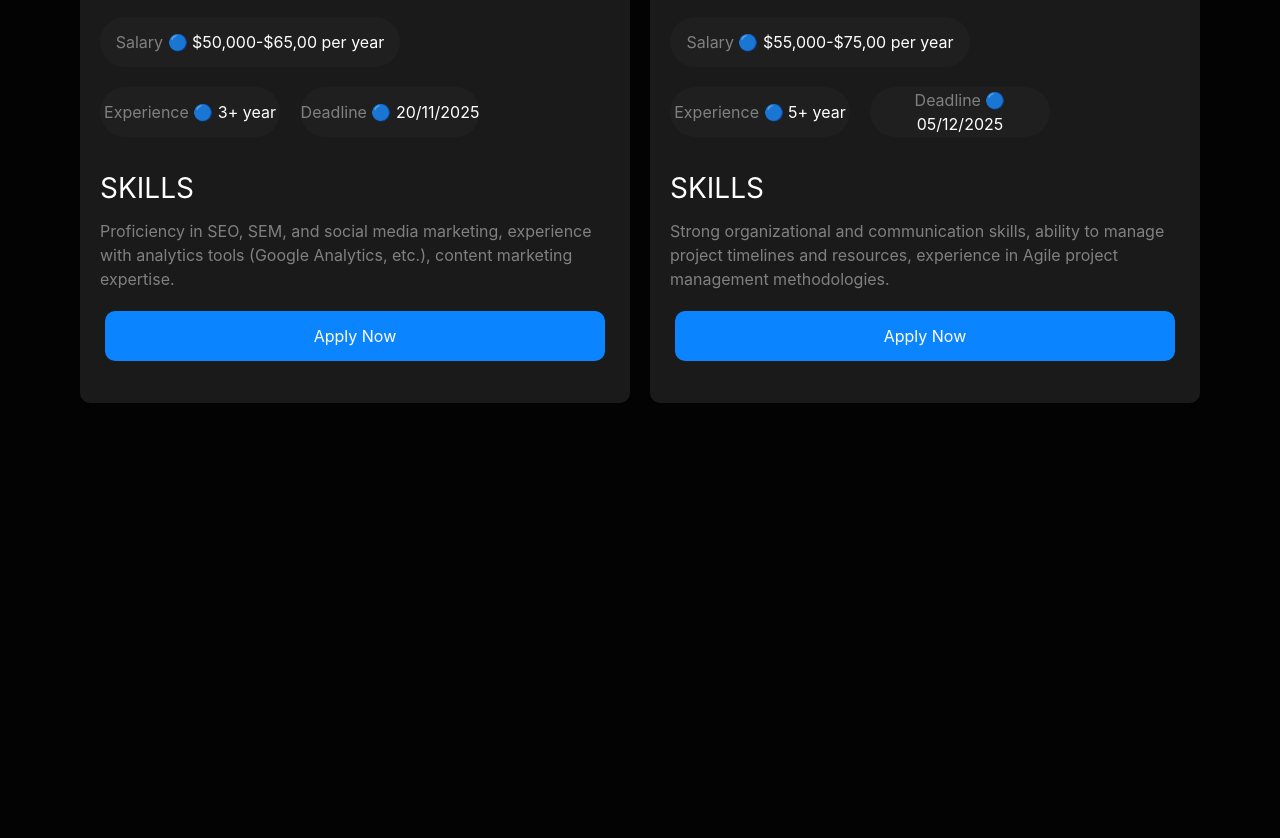
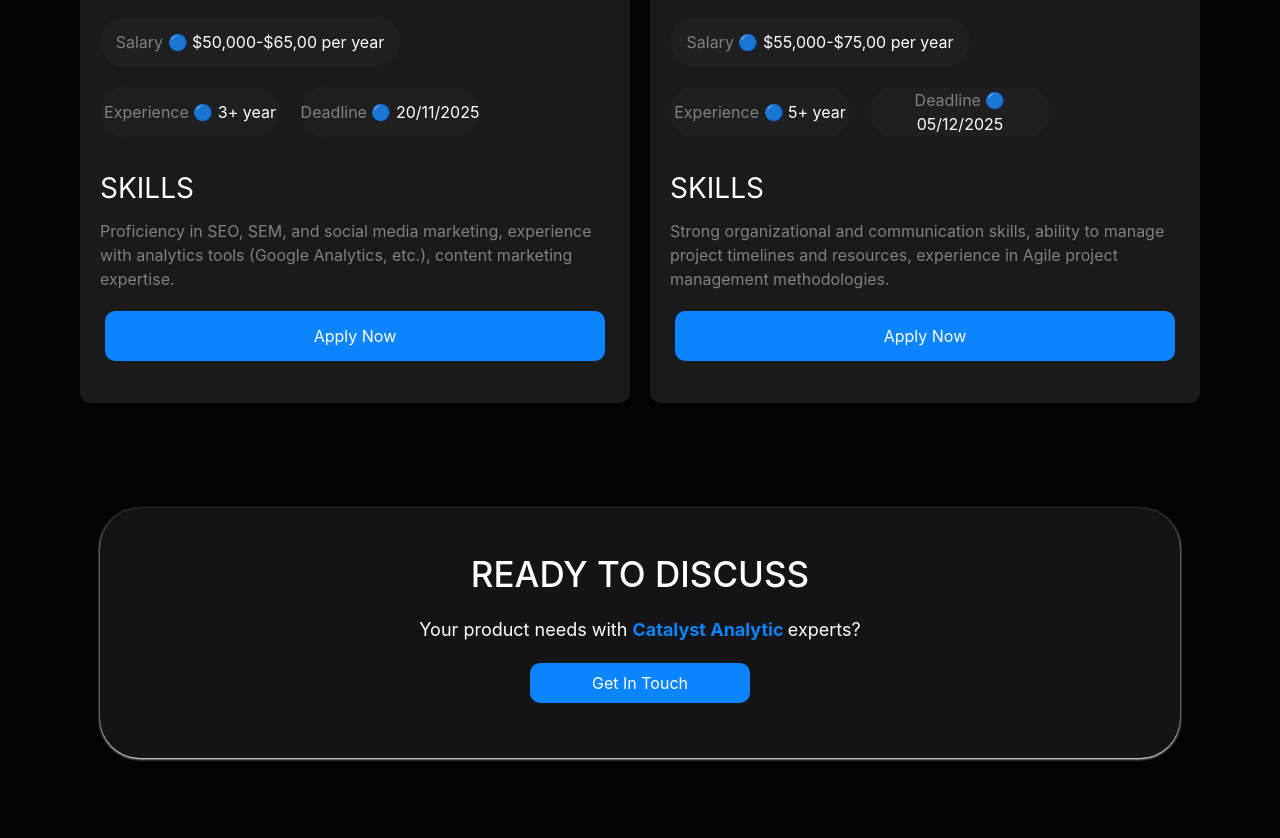
Before and after one commit to DBilol228/Week3examday, a website: page src/thirdpage.html in a window 1280 px wide. Shown: the part 1522-2360 px from the top of the page. Before the commit the page ends 2030 px from the top, so only its background shows below. Drawn offline with nearby package versions, Linux system fonts and the light colour scheme; files that its build step writes are made by us from their sources.

Commit message:
section 3 page 3

```diff
--- a/src/thirdpage.html
+++ b/src/thirdpage.html
@@ -301,5 +301,29 @@
             </div>
         </div>
     </div>
+
+    <div class="hidden lg:block max-w-[1200px] m-auto">
+        <div class="w-[100%] h-[330px]">
+            <div class="flex justify-center items-center text-center">
+                <div class="bg-[#141414] w-[90%] h-[250px] rounded-[40px] shadow shadow-[white]">
+                    <p class="text-[white] text-[35px] font-medium pt-[40px]">READY TO DISCUSS</p>
+                    <p class="text-[white] text-[18px] mt-[15px]">Your product needs with <span class="font-bold text-[#0A84FF]"> Catalyst Analytic </span> experts?</p>
+                    <button class="bg-[#0A84FF] text-[white] w-[220px] h-[40px] rounded-[10px] mt-[20px]">Get In Touch</button>
+                </div>
+            </div>
+        </div>
+    </div>
+
+    <div class="lg:hidden max-w-[500px] m-auto">
+        <div class="w-[100%] h-[300px]">
+            <div class="flex justify-center items-center text-center">
+                <div class="bg-[#141414] w-[90%] h-[230px] rounded-[30px] shadow shadow-[white]">
+                    <p class="text-[white] text-[28px] font-medium pt-[40px]">READY TO DISCUSS</p>
+                    <p class="text-[white] text-[15px] mt-[15px]">Your product needs with <span class="font-bold text-[#0A84FF]"> Catalyst Analytic </span> experts?</p>
+                    <button class="bg-[#0A84FF] text-[white] w-[220px] h-[40px] rounded-[10px] mt-[20px]">Get In Touch</button>
+                </div>
+            </div>
+        </div>
+    </div>
 </body>
 </html>
```
